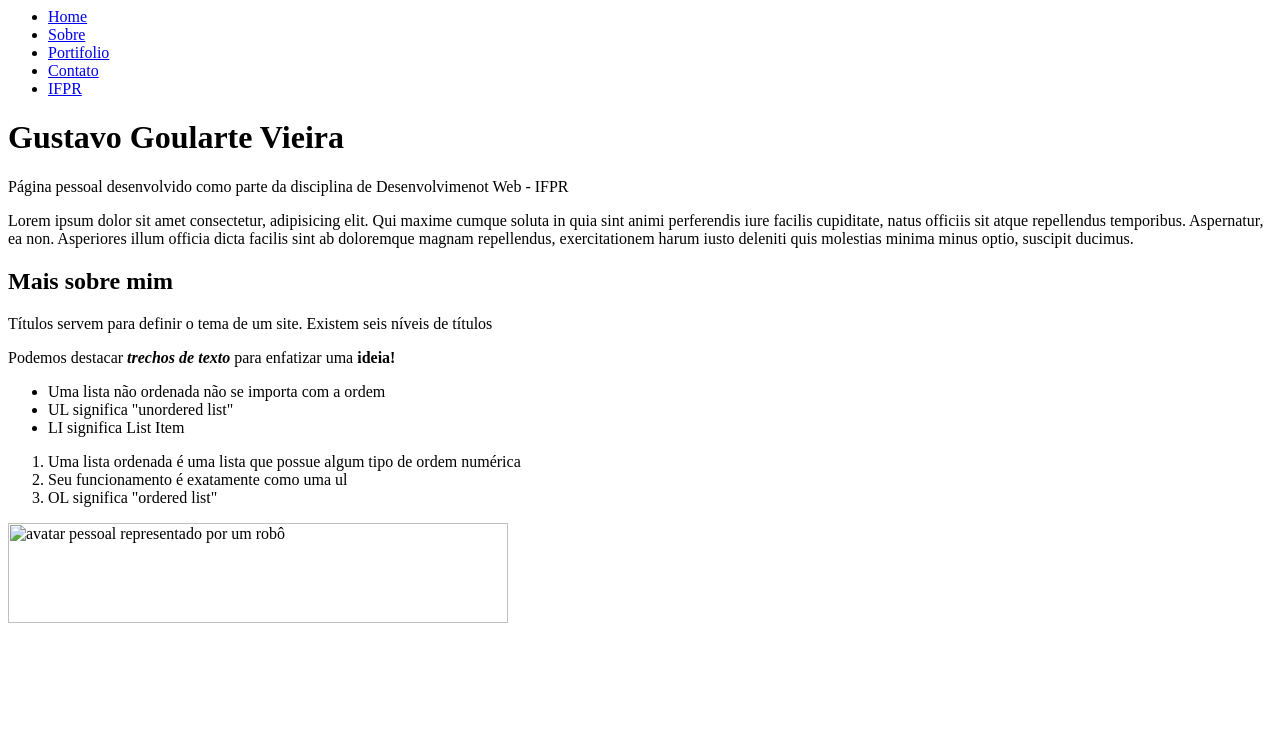
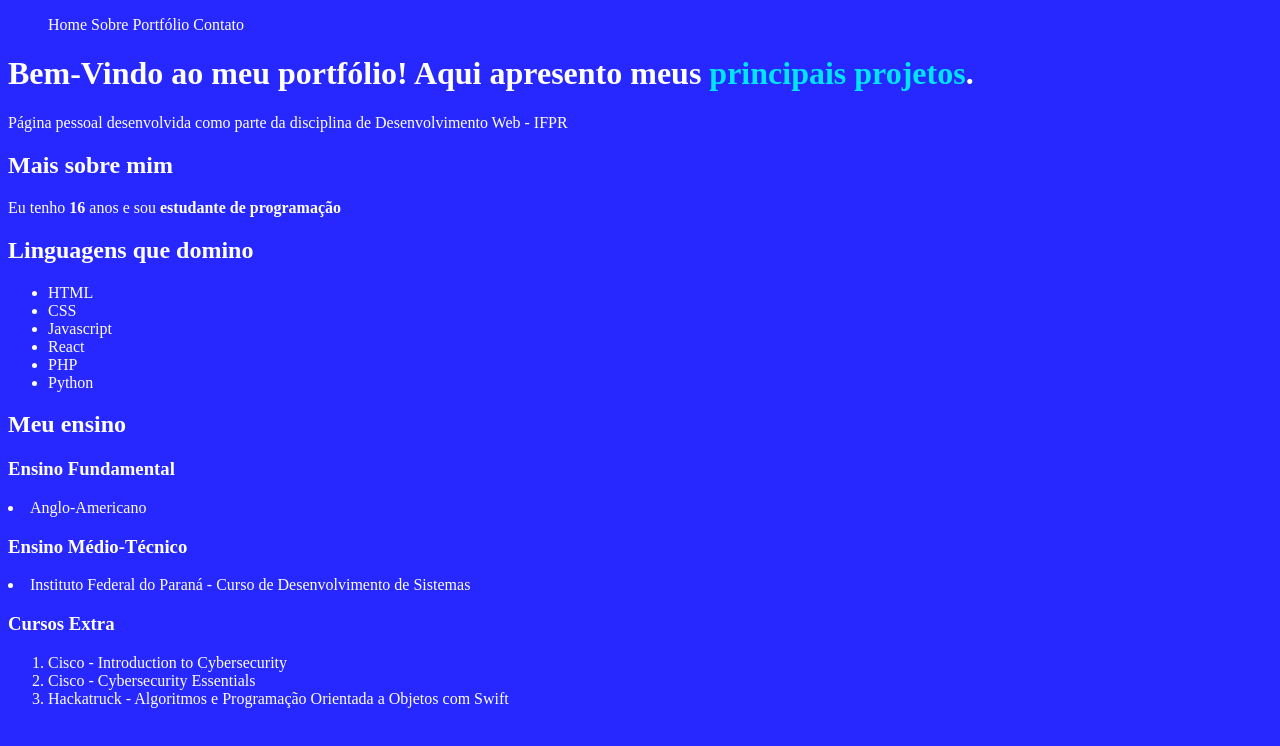
Before and after one commit to gustavoGGV/gustavovieira, a plain HTML site: page index.html in a window 1280 px wide. Drawn offline with Linux system fonts and the light colour scheme.

Commit message:
Update index.html

```diff
--- a/index.html
+++ b/index.html
@@ -1,51 +1,78 @@
-<html>
+<!DOCTYPE html>
+<html lang="en">
+<head>
+    <meta charset="UTF-8">
+    <meta http-equiv="X-UA-Compatible" content="IE=edge">
+    <meta name="viewport" content="width=device-width, initial-scale=1.0">
+    <title>Enzo Feldman</title>
+    <style>
+        h2, p {
+            color: white;
+        }
 
-    <head>
-        <!-- para o html renderizar a página -->
+        body {
+            color: white;
+            background: #2727ff;
+        }
 
-        <meta name="author" content="Gustavo Goularte Vieira">
-        <meta name="keywords" content="HTML, CSS, JavaScript, ">
+        h1 strong {
+            color: #00e5fc;
+        }
 
+        header ul li a {
+            color: white;
+            text-decoration: none;
+        }
 
-        <title>Gustavo Goularte Vieira</title>
-    </head>
+        header ul {
+            list-style: none;
+        }
 
-    <body>
-
+        header ul li {
+            display: inline;
+        }
+    </style>
+</head>
+<body>
+    <header>
         <ul>
             <li><a href="index.html">Home</a></li>
-            <li><a href="sobre.html">Sobre</a></li>
-            <li><a href="portifolio.html">Portifolio</a></li>
-            <li><a href="contato.html">Contato</a></li>
-            <li><a href="https://ifpr.edu.br/foz-do-iguacu/" target="_blank" >IFPR</a></li>
+            <li><a href="about.html">Sobre</a></li>
+            <li><a href="portfolio.html">Portfólio</a></li>
+            <li><a href="contact.html">Contato</a></li>
         </ul>
 
+        <h1>Bem-Vindo ao meu portfólio! Aqui apresento meus <strong>principais projetos</strong>.</h1>
+        <p>Página pessoal desenvolvida como parte da disciplina de Desenvolvimento Web - IFPR</p>
+    </header>
+    <h2>Mais sobre mim</h2>
+    <p>Eu tenho <strong>16</strong> anos e sou <strong>estudante de programação</strong></p>
 
-        <h1>Gustavo Goularte Vieira</h1>
+    <h2>Linguagens que domino</h2>
 
-        <p>Página pessoal desenvolvido como parte da disciplina de Desenvolvimenot Web - IFPR</p>
-        <p>Lorem ipsum dolor sit amet consectetur, adipisicing elit. Qui maxime cumque soluta in quia sint animi perferendis iure facilis cupiditate, natus officiis sit atque repellendus temporibus. Aspernatur, ea non. Asperiores illum officia dicta facilis sint ab doloremque magnam repellendus, exercitationem harum iusto deleniti quis molestias minima minus optio, suscipit ducimus.</p>
+    <ul>
+        <li>HTML</li>
+        <li>CSS</li>
+        <li>Javascript</li>
+        <li>React</li>
+        <li>PHP</li>
+        <li>Python</li>
+    </ul>
 
-        <h2>Mais sobre mim</h2>
-        <p>Títulos servem para definir o tema de um site. Existem seis níveis de títulos</p>
-        <p>Podemos destacar <strong><em>trechos de texto</strong></em> para enfatizar uma <strong>ideia!</strong></p>
+    <h2>Meu ensino</h2>
+    <h3>Ensino Fundamental</h3>
 
-        <ul>
-            <li>Uma lista não ordenada não se importa com a ordem</li>
-            <li>UL significa "unordered list"</li>
-            <li>LI significa List Item</li>
-        </ul>
+    <li>Anglo-Americano</li>
+        <h3>Ensino Médio-Técnico</h3>
+    <li>Instituto Federal do Paraná - Curso de Desenvolvimento de Sistemas</li>
 
-        <ol>
-            <li>Uma lista ordenada é uma lista que possue algum tipo de ordem numérica</li>
-            <li>Seu funcionamento é exatamente como uma ul</li>
-            <li>OL significa "ordered list"</li>
-        </ol>
+    <h3>Cursos Extra</h3>
+    <ol>
+        <li>Cisco - Introduction to Cybersecurity</li>
+        <li>Cisco - Cybersecurity Essentials</li>
+        <li>Hackatruck - Algoritmos e Programação Orientada a Objetos com Swift</li>
+    </ol>
 
-        <img src="imagens/JEFFERSONCHAVES.png" alt="avatar pessoal representado por um robô" width="500" height="100" >
-
-
-
-    </body>
-
+    <marquee>@PolygonMillion on X</marquee>
+</body>
 </html>
```
